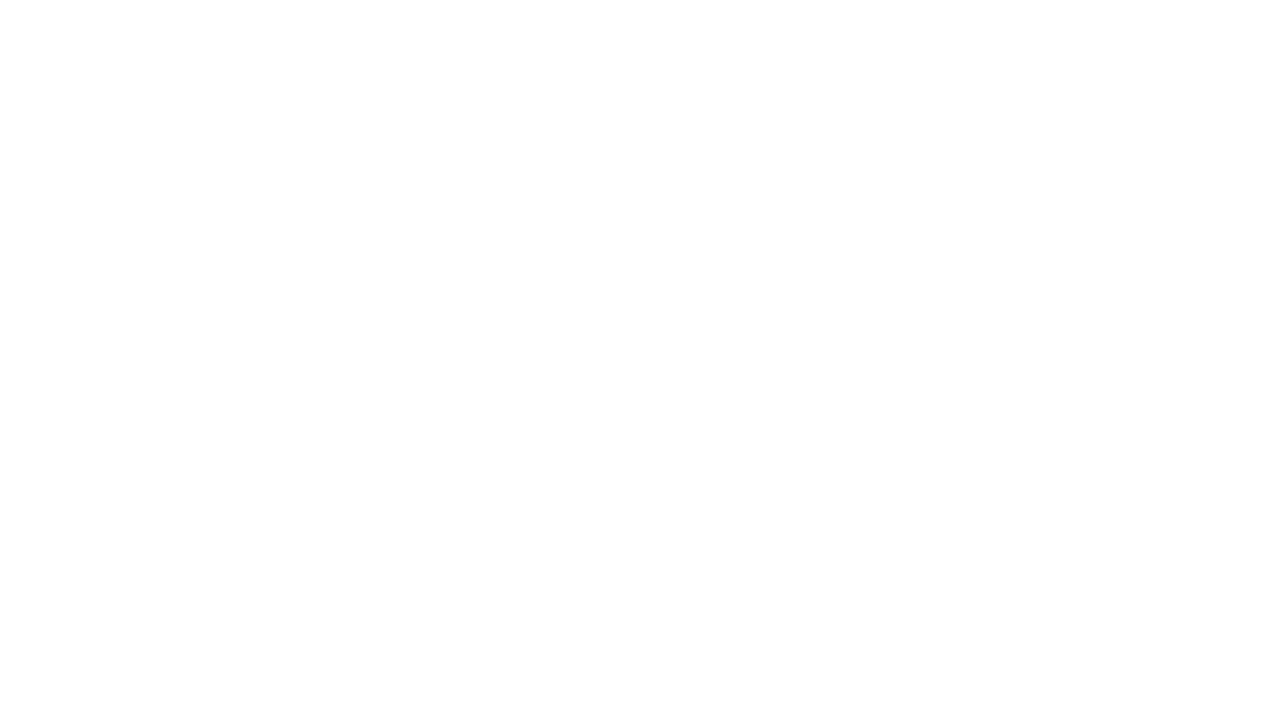
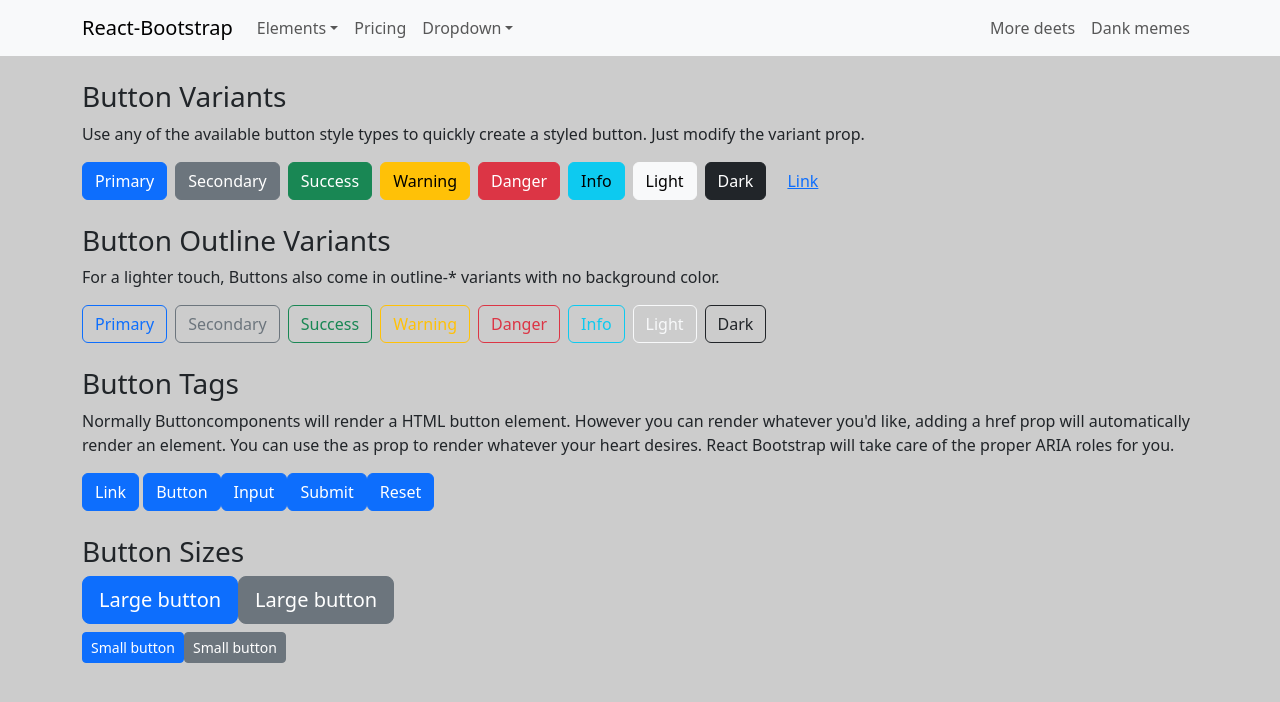
Before and after one commit to Eddikan/kk-react, a React (Create React App) app: page /elements/buttons in a window 1280 px wide. Before the commit this address had no page. Shown: the top 702 px of the page. Built offline with nearby package versions, Linux system fonts and the light colour scheme.

Commit message:
updated folder structures and added buttons page

```diff
--- a/package.json
+++ b/package.json
@@ -6,6 +6,7 @@
     "@testing-library/jest-dom": "^5.17.0",
     "@testing-library/react": "^13.4.0",
     "@testing-library/user-event": "^13.5.0",
+    "bootstrap": "^5.3.1",
     "react": "^18.2.0",
     "react-bootstrap": "^2.8.0",
     "react-dom": "^18.2.0",
--- a/src/App.js
+++ b/src/App.js
@@ -1,8 +1,10 @@
 import React, { lazy, Suspense } from 'react';
 import { BrowserRouter as Router, Routes, Route } from 'react-router-dom';
-import './Assets/styles/bootstrap.min.css';
+import 'bootstrap/dist/css/bootstrap.min.css';
+import './Assets/styles/overrides.css';
 
 const Home = lazy(() => import('./Pages/Home'));
+const Buttons = lazy(() => import('./Pages/Elements/Buttons'));
 
 const App = () => {
   return (
@@ -10,6 +12,7 @@
       <Suspense fallback={<div>Loading...</div>}>
         <Routes>
           <Route path="/" exact element={<Home/>} />
+          <Route path="/elements/buttons" exact element={<Buttons/>} />
         </Routes>
       </Suspense>
     </Router>
--- /dev/null
+++ b/src/Assets/styles/overrides.css
@@ -0,0 +1,3 @@
+body {
+    background-color: #ccc;
+}
--- a/src/Components/Shared/Header.jsx
+++ b/src/Components/Shared/Header.jsx
@@ -7,11 +7,13 @@
   return (
     <Navbar collapseOnSelect expand="lg" className="bg-body-tertiary">
       <Container>
-        <Navbar.Brand href="#home">React-Bootstrap</Navbar.Brand>
+        <Navbar.Brand href="/">React-Bootstrap</Navbar.Brand>
         <Navbar.Toggle aria-controls="responsive-navbar-nav" />
         <Navbar.Collapse id="responsive-navbar-nav">
           <Nav className="me-auto">
-            <Nav.Link href="#features">Features</Nav.Link>
+            <NavDropdown title="Elements">
+              <NavDropdown.Item href="/elements/buttons">Buttons</NavDropdown.Item>
+            </NavDropdown>
             <Nav.Link href="#pricing">Pricing</Nav.Link>
             <NavDropdown title="Dropdown" id="collasible-nav-dropdown">
               <NavDropdown.Item href="#action/3.1">Action</NavDropdown.Item>
--- /dev/null
+++ b/src/Pages/Elements/Buttons.jsx
@@ -0,0 +1,69 @@
+import Button from 'react-bootstrap/Button';
+import Layout from '../../Components/Layout/Layout';
+import { Container } from 'react-bootstrap';
+
+function Buttons() {
+    return (
+    <Layout>
+        <Container className="py-4">
+            <>
+                <div className="mb-4">
+                    <h3>Button Variants</h3>
+                    <p>Use any of the available button style types to quickly create a styled button. Just modify the variant prop.</p>
+                    <Button className="me-2" variant="primary">Primary</Button>
+                    <Button className="me-2" variant="secondary">Secondary</Button>
+                    <Button className="me-2" variant="success">Success</Button>
+                    <Button className="me-2" variant="warning">Warning</Button>
+                    <Button className="me-2" variant="danger">Danger</Button>
+                    <Button className="me-2" variant="info">Info</Button>
+                    <Button className="me-2" variant="light">Light</Button>
+                    <Button className="me-2" variant="dark">Dark</Button>
+                    <Button className="me-2" variant="link">Link</Button>
+                </div>
+                <div className="mb-4">
+                    <h3>Button Outline Variants</h3>
+                    <p>For a lighter touch, Buttons also come in outline-* variants with no background color.</p>
+                    <Button className="me-2" variant="outline-primary">Primary</Button>
+                    <Button className="me-2" variant="outline-secondary">Secondary</Button>
+                    <Button className="me-2" variant="outline-success">Success</Button>
+                    <Button className="me-2" variant="outline-warning">Warning</Button>
+                    <Button className="me-2" variant="outline-danger">Danger</Button>
+                    <Button className="me-2" variant="outline-info">Info</Button>
+                    <Button className="me-2" variant="outline-light">Light</Button>
+                    <Button className="me-2" variant="outline-dark">Dark</Button>
+                </div>
+
+                <div className="mb-4">
+                    <h3>Button Tags</h3>
+                    <p>Normally Buttoncomponents will render a HTML button element. However you can render whatever you'd like, adding a href prop will automatically render an <a /> element. You can use the as prop to render whatever your heart desires. React Bootstrap will take care of the proper ARIA roles for you.</p>
+                    <Button href="#">Link</Button> <Button type="submit">Button</Button>
+                    <Button as="input" type="button" value="Input" />
+                    <Button as="input" type="submit" value="Submit" />
+                    <Button as="input" type="reset" value="Reset" />
+                </div>
+                <div className="mb-4">
+                    <h3>Button Sizes</h3>
+                    <div className="mb-2">
+                        <Button variant="primary" size="lg">
+                        Large button
+                        </Button>
+                        <Button variant="secondary" size="lg">
+                        Large button
+                        </Button>
+                    </div>
+                    <div>
+                        <Button variant="primary" size="sm">
+                        Small button
+                        </Button>
+                        <Button variant="secondary" size="sm">
+                        Small button
+                        </Button>
+                    </div>
+                </div>
+            </>
+      </Container>
+    </Layout>
+    );
+  }
+
+  export default Buttons;
--- a/src/Pages/Home.jsx
+++ b/src/Pages/Home.jsx
@@ -1,12 +1,18 @@
-import React from 'react';
+import React, { useEffect, useState } from 'react';
 import Layout from '../Components/Layout/Layout';
-import Container from 'react-bootstrap/Container'
+import { Container, Row, Col, Button }  from 'react-bootstrap';
+import '../Assets/styles/Home/style.css'
 
 const Home = () => {
   return (
     <Layout>
-      <Container>
-        <h1>Home</h1>
+      <Container id="your-container-id" class="your-container-class">
+        <Row>
+          <Col md="12">
+            <h1>Home</h1>
+            <Button className="me-2" variant="primary">Primary</Button>
+          </Col>
+        </Row>
       </Container>
     </Layout>
   );
```
Also changed, not shown: src/Assets/styles/Home/style.css (added), src/logo.svg (deleted), 1 other file (tests, documents, lock files or other folders).
